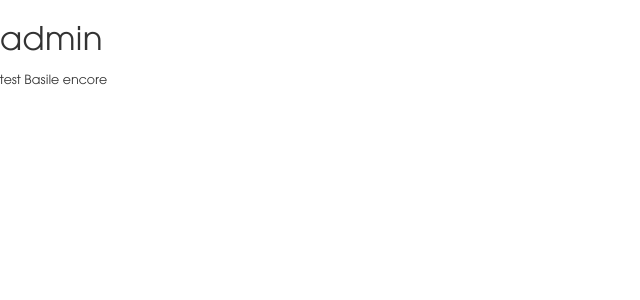
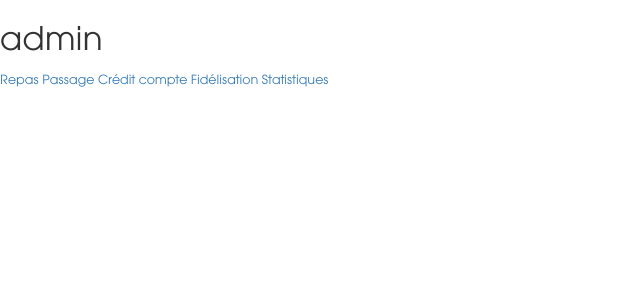
Before and after one commit to Karnak19/self_start, a PHP site: page /accueil.php in a window 1280 px wide. Shown: the top 300 px of the page, without its empty margins (0-640 px from the left). Run offline with PHP 8.4, Linux system fonts and the light colour scheme; the visitor is signed in with stand-in values (Sample User, id 1); some libraries are stand-ins or nearby versions.

Commit message:
Ajout liens sur accueil

```diff
--- a/accueil.php
+++ b/accueil.php
@@ -9,6 +9,10 @@
 				echo $_SESSION['type'];
 			?>
 		</h1>
-		test Basile encore
+		<a href="repas/repas.php">Repas</a>
+		<a href="passage/passage.php">Passage</a>
+		<a href="compte/credit_compte.php">Crédit compte</a>
+		<a href="fidelisation/fidelisation.php">Fidélisation</a>
+		<a href="stats/stats.php">Statistiques</a>
 	</body>
 </html>
```
